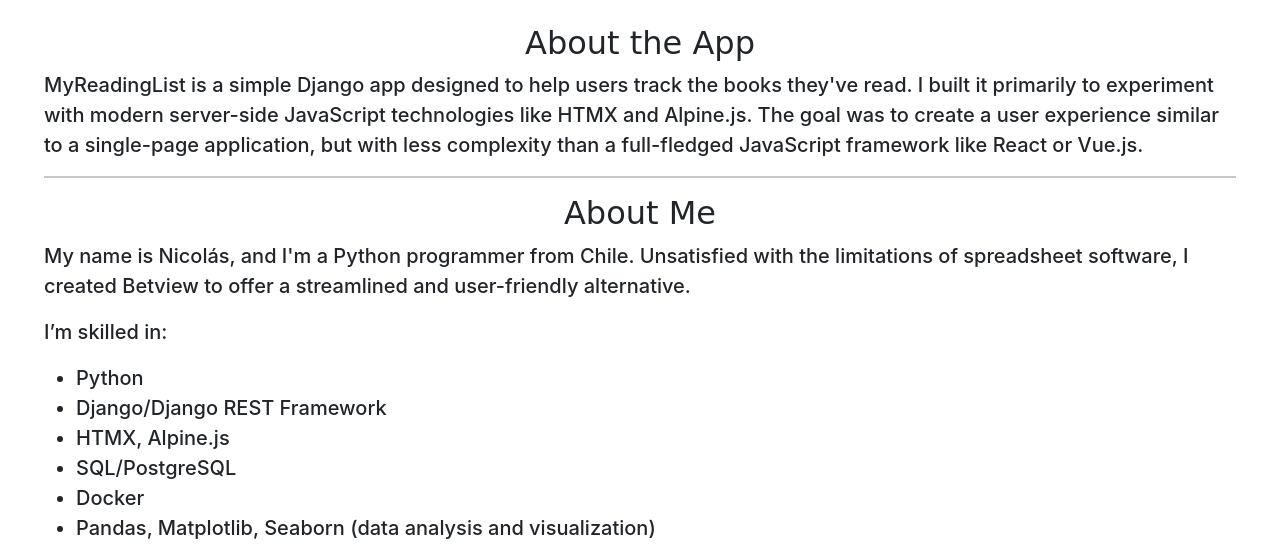
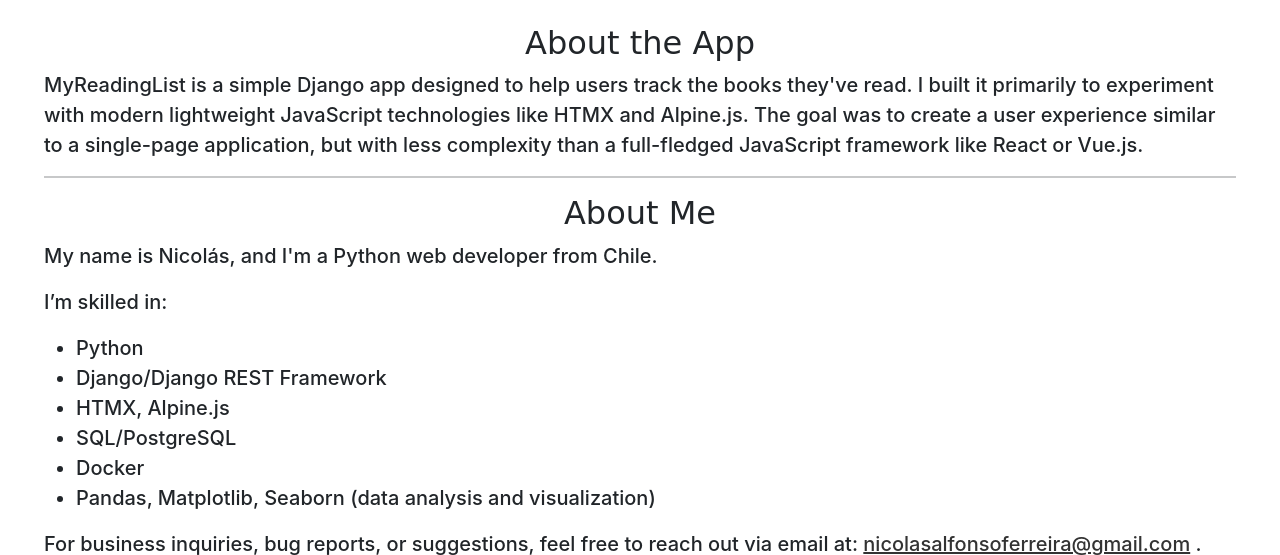
Before and after one commit to nicoferreira90/reading_list_app, a Django app: page /about/ in a window 1280 px wide. Shown: the part 60-615 px from the top of the page. Run offline with Django 5.2, Linux system fonts and the light colour scheme; some libraries are stand-ins or nearby versions; some web fonts are replaced.

Commit message:
fixes to about page

```diff
--- a/templates/reading/about.html
+++ b/templates/reading/about.html
@@ -3,15 +3,15 @@
 {% block content %}
 <h2>About the App</h2>
 <p class="lead" style="font-weight: 500">
-    MyReadingList is a simple Django app designed to help users track the books they've read. I built it primarily to experiment with modern server-side JavaScript technologies like HTMX and Alpine.js. The goal was to create a user experience similar to a single-page application, but with less complexity than a full-fledged JavaScript framework like React or Vue.js.
+    MyReadingList is a simple Django app designed to help users track the books they've read. I built it primarily to experiment with modern lightweight JavaScript technologies like HTMX and Alpine.js. The goal was to create a user experience similar to a single-page application, but with less complexity than a full-fledged JavaScript framework like React or Vue.js.
 </p>
 
 <hr>
 
 <h2>About Me</h2>
 <p class="lead" style="font-weight: 500">
-    My name is Nicolás, and I'm a Python programmer from Chile. Unsatisfied with the limitations of spreadsheet software,
-    I created Betview to offer a streamlined and user-friendly alternative.
+    My name is Nicolás, and I'm a Python web developer from Chile.
+
 <p class="lead" style="font-weight: 500">I’m skilled in:</p>
 <ul>
     <li style="font-weight: 500; font-size: 20px;">Python</li>
```
